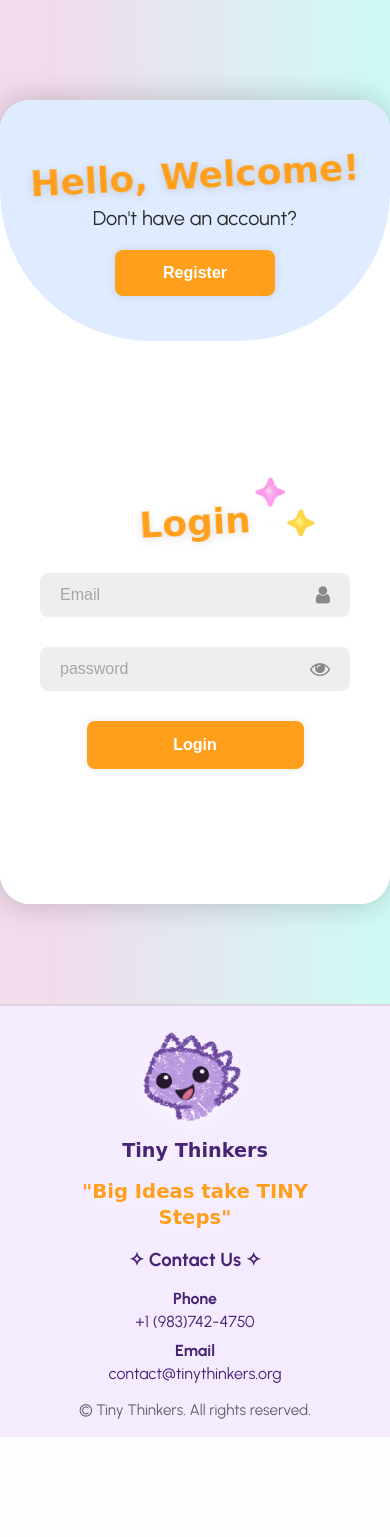
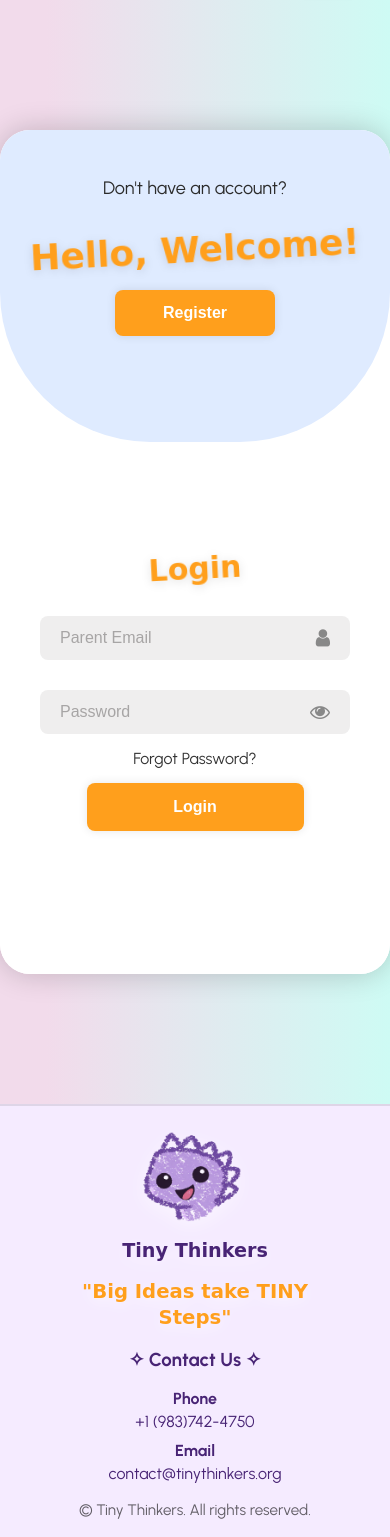
Before and after one commit to c-chee/tiny_thinkers, a Node server app: page /login in a window 390 px wide. Shown: the part 75-1612 px from the top of the page. Before the commit the page ends 1512 px from the top, so only its background shows below. Run offline with Node 20, Linux system fonts and the light colour scheme; some libraries are stand-ins or nearby versions; some web fonts are replaced.

Commit message:
Zayra login (#78)
* files for login

* login and registration

* Front end brendan (#25)

* revamped home page with styling and cards

* mobile slideshow for stat cards with changed color and updated styling per discussion

---------

Co-authored-by: Brendan Jefferson <brendanjefferson@macbookpro.attlocal.net>
Co-authored-by: c-chee <christinechee2000@gmail.com>

* Letter cards (#26)

* finished cards layout and interactions -steph

* updated card files -steph

---------

Co-authored-by: Stephanie Pretell <wephiie@Mac.attlocal.net>

* login

* resources

* Added animated login/signup page and styling. Updated nav links

* Pushing up updated login/sign up files

* Edit toggle-box

* Updated placeholders, media query, and added forgot password

---------

Co-authored-by: Zayra Guerrero Camarillo <zayraadielencamarillo@gmail.com>
Co-authored-by: c-chee <christinechee2000@gmail.com>
Co-authored-by: Brendan J <82038297+bjefferz@users.noreply.github.com>
Co-authored-by: Brendan Jefferson <brendanjefferson@macbookpro.attlocal.net>
Co-authored-by: Stephanie Pretell <wephiie@Mac.attlocal.net>

```diff
--- a/client/public/css/login.css
+++ b/client/public/css/login.css
@@ -200,7 +200,9 @@ body {
   width: 100%;
   height: 100%;
 }
-
+.login-page .toggle-box h1 {
+  margin-bottom: 20px;
+}
 .login-page .toggle-box::before {
   content: '';
   position: absolute;
@@ -261,15 +263,24 @@ body {
   background-color: var(--dark-orange);
 }
 
-@media (max-width: 650px) {
+@media (max-width: 920px) {
+  .login-page {
+    overflow-x: hidden;
+    padding: 30px 0;
+  }
   .login-page .container {
-    height: calc(100vh - 40px);
+    height: 100vh;
     width: min(850px, 100%);
+    position: relative;
   }
   .login-page .form-box {
     bottom: 0;
     width: 100%;
     height: 70%
+  }
+  .login-page .form-box h1,
+  .toggle-box h1 {
+    font-size: 30px;
   }
   .login-page .container.active .form-box {
     right: 0;
@@ -277,7 +288,7 @@ body {
   }
   .login-page .toggle-box::before {
     left:0;
-    top: -270%;
+    top: -263%;
     width: 100%;
     height: 300%;
   }
@@ -288,6 +299,9 @@ body {
   .login-page .toggle-panel {
     width: 100%;
     height: 30%;
+  }
+   .login-page .toggle-panel p {
+    font-size: 18px;
   }
   .login-page .toggle-panel.toggle-left {
     top: 0;
@@ -302,6 +316,9 @@ body {
   }
   .login-page .container.active .toggle-panel.toggle-right {
     bottom: 0;
+  }
+  .img-top {
+    visibility: hidden;
   }
 }
 
@@ -436,7 +453,6 @@ header p {
 .login-btn:hover {
   cursor: pointer;
   transform: translateY(-1px);
-  background-color: var(--orange);
   filter: drop-shadow(0 5px 7px rgba(255, 255, 255, 0.6));
 }
 
--- a/client/views/login.hbs
+++ b/client/views/login.hbs
@@ -8,18 +8,18 @@
                     </div>
                     <h1>Login</h1>
                     <div class="input-box">
-                        <input name="email" type="email" placeholder="Email" required>
+                        <input name="email" type="email" placeholder="Parent Email" required>
                         <i class="fa fa-user" aria-hidden="true"></i>
                     </div>
                     <div class="input-box">
-                        <input id="loginPassword" name="password" type="password" placeholder="password" required>
+                        <input id="loginPassword" name="password" type="password" placeholder="Password" required>
                         {{!-- fa-lock --}}
                         <i class="fa" aria-hidden="true"></i>
                         <i id="toggleLoginPassword" class="fa fa-eye" style="cursor:pointer;"></i>
                     </div>
-                    {{!-- <div class="forgot-link">
+                    <div class="forgot-link">
                         <a href="#">Forgot Password?</a>
-                    </div> --}}
+                    </div>
                     <button type="submit" class="btn">Login</button>
                 </form>
             </div>
@@ -31,15 +31,15 @@
                     </div>
                     <h1>Register</h1>
                     <div class="input-box">
-                        <input name="first_name" type="text" placeholder="First Name" required>
+                        <input name="first_name" type="text" placeholder="Parent First Name" required>
                         <i class="fa fa-user" aria-hidden="true"></i>
                     </div>
                     <div class="input-box">
-                        <input name="last_name" type="text" placeholder="Last Name" required>
+                        <input name="last_name" type="text" placeholder="Parent Last Name" required>
                         <i class="fa fa-user" aria-hidden="true"></i>
                     </div>
                     <div class="input-box">
-                        <input name="email" type="email" placeholder="Email" required>
+                        <input name="email" type="email" placeholder="Parent Email" required>
                         <i class="fa fa-envelope" aria-hidden="true"></i>
                     </div>
                     <div class="input-box">
@@ -54,14 +54,14 @@
 
             <div class="toggle-box">
                 <div class="toggle-panel toggle-left">
+                    <p>Don't have an account?</p>
                     <h1>Hello, Welcome!</h1>
-                    <p>Don't have an account?</p>
                     <button class="btn register-btn">Register</button>
 
                 </div>
                 <div class="toggle-panel toggle-right">
+                    <p>Already have an account?</p>
                     <h1>Welcome Back!!</h1>
-                    <p>Already have an account?</p>
                     <button class="btn login-btn">Login</button>
                 </div>
             </div>
```
Also changed, not shown: 1 other file.
